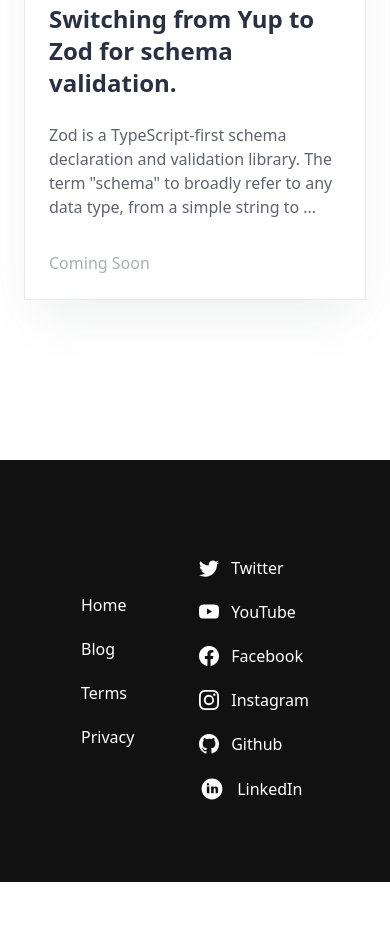
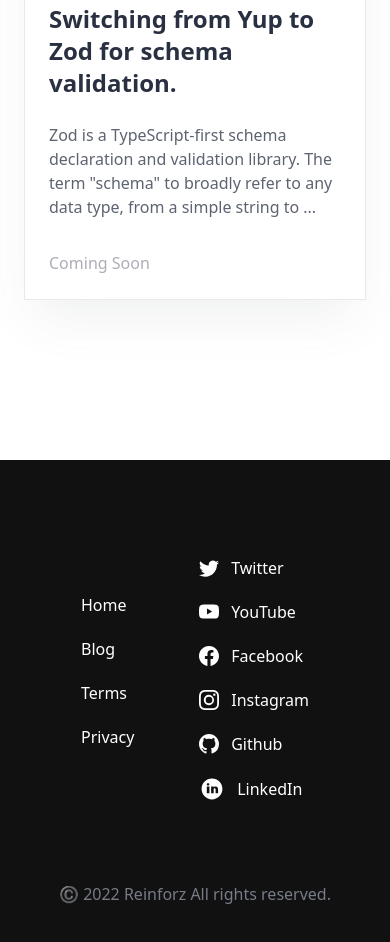
Before and after one commit to Reinforz-Github/reinforz-landing, an Astro site: page / in a window 390 px wide. Shown: the part 5625-6567 px from the top of the page. Before the commit the page ends 6507 px from the top, so only its background shows below. Built offline with nearby package versions, Linux system fonts and the light colour scheme; Astro itself is replaced by a stand-in of ours; a web font is replaced by a local one.

Commit message:
fixed footer responsive copyright issue

```diff
--- a/src/components/AppFooter.astro
+++ b/src/components/AppFooter.astro
@@ -5,6 +5,7 @@ import Container from "./Container.astro";
 
 <footer class="py-20 bg-gray-3">
   <Container>
+    <div class="flex flex-col items-center">
       <div
         class="m-auto w-8/12 md:w-10/12 lg:w-8/12 xl:w-6/12 flex md:flex-col justify-between md:justify-center items-center"
       >
@@ -16,7 +17,9 @@ import Container from "./Container.astro";
             class="md:space-x-8 md:space-y-0 space-y-5 list md:flex"
           >
             <li>
-            <a href={footerLinks[0].link} class="transition hover:text-primary"
+              <a
+                href={footerLinks[0].link}
+                class="transition hover:text-primary"
                 >{footerLinks[0].title}
               </a>
             </li>
@@ -32,12 +35,16 @@ import Container from "./Container.astro";
             </li>
 
             <li>
-            <a href={footerLinks[2].link} class="transition hover:text-primary"
+              <a
+                href={footerLinks[2].link}
+                class="transition hover:text-primary"
                 >{footerLinks[2].title}
               </a>
             </li>
             <li>
-            <a href={footerLinks[3].link} class="transition hover:text-primary"
+              <a
+                href={footerLinks[3].link}
+                class="transition hover:text-primary"
                 >{footerLinks[3].title}
               </a>
             </li>
@@ -160,10 +167,10 @@ import Container from "./Container.astro";
             </li>
           </ul>
         </div>
-      <!-- <div class="text-gray-500 pt-20">
+      </div>
+      <div class="text-gray-500 pt-20">
         ©️ 2022 Reinforz All rights reserved.
       </div>
-    </div> -->
     </div>
   </Container>
 </footer>
```
Lines whose indentation alone changed are shown as unchanged.
